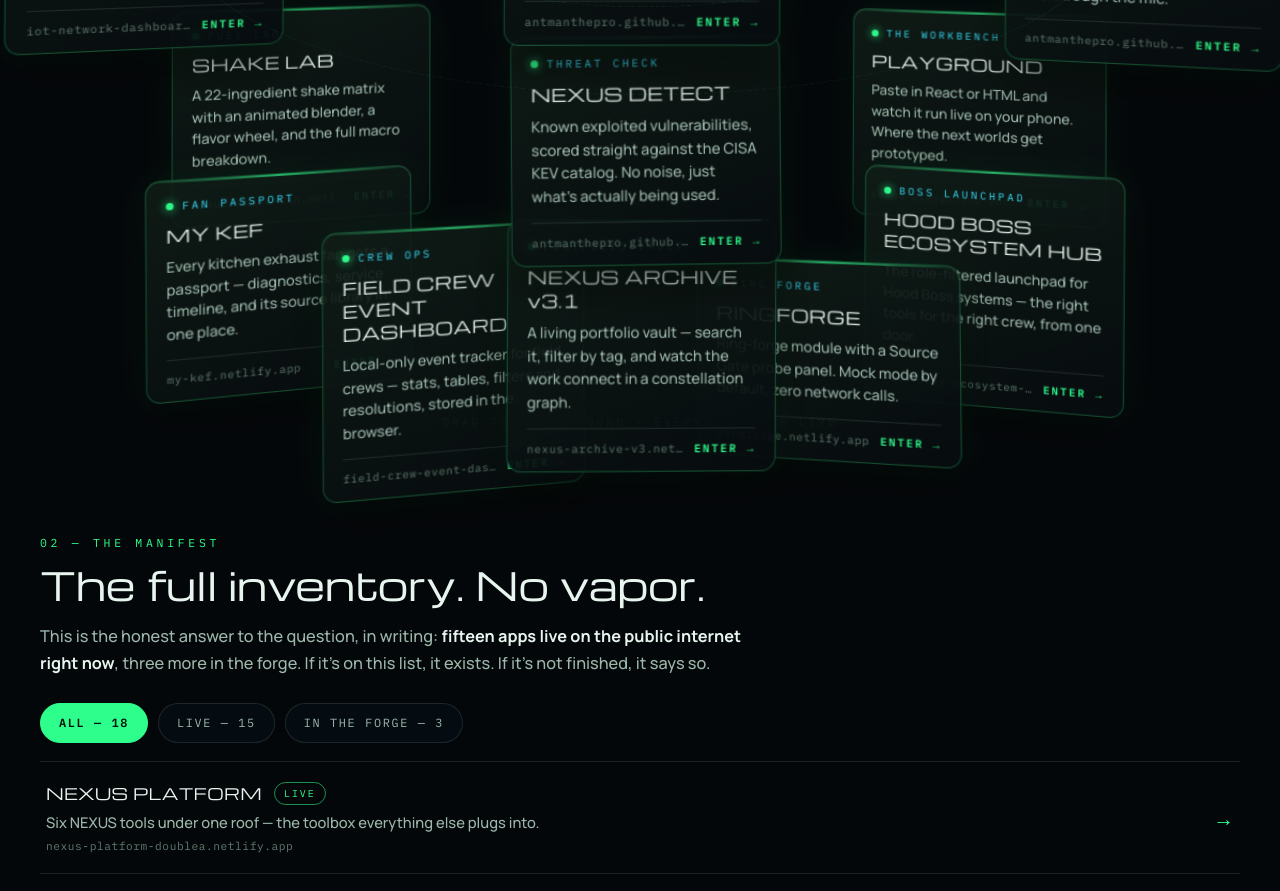
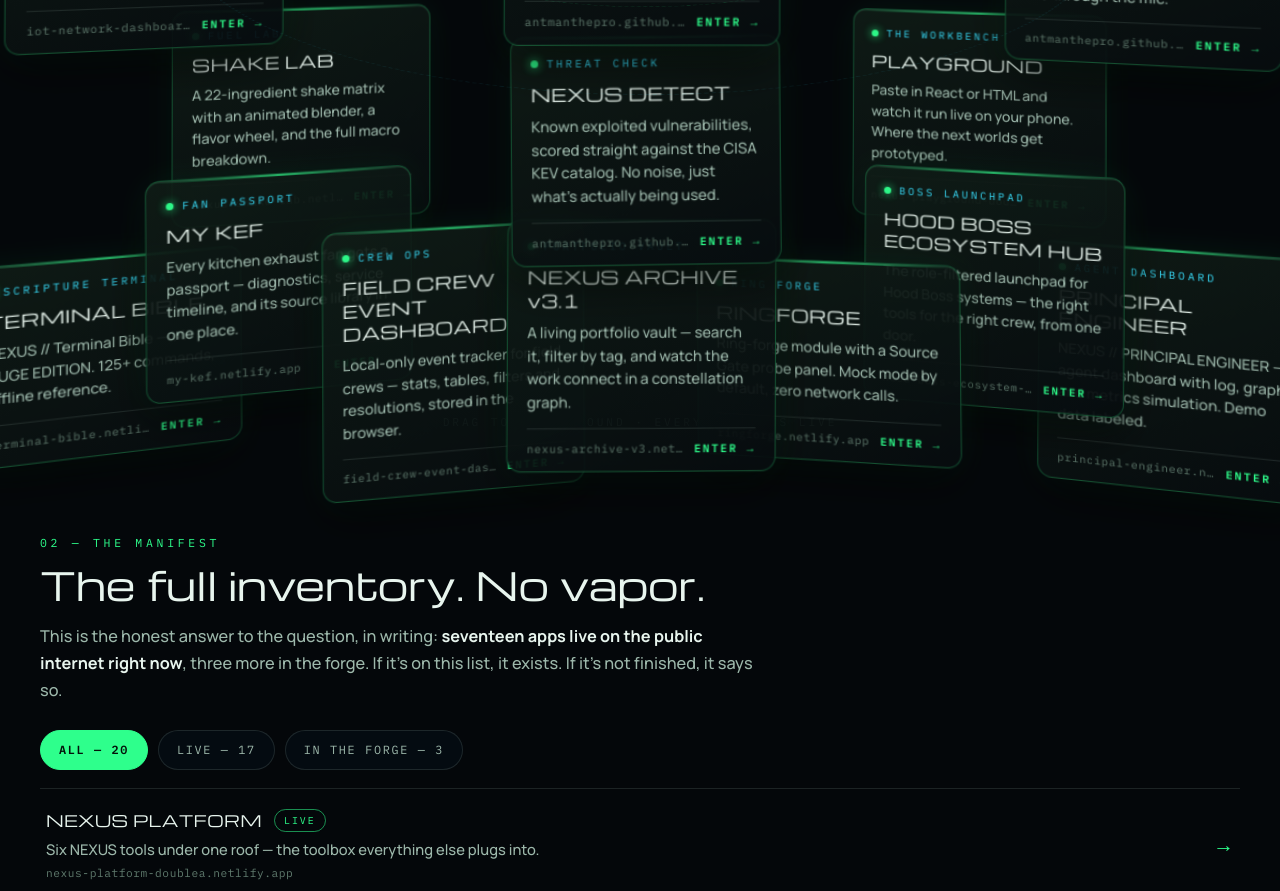
Before and after one commit to AntManThePro/nexus-world-hub, a plain HTML site: page index.html in a window 1280 px wide. Shown: the part 1711-2602 px from the top of the page. Drawn offline with nearby package versions, Linux system fonts and the light colour scheme.

Commit message:
NEXUS World Hub — 17 live builds (add Terminal Bible + Principal Engineer tiles)

```diff
--- a/index.html
+++ b/index.html
@@ -4,7 +4,7 @@
     <meta charset="utf-8" />
     <meta name="viewport" content="width=device-width, initial-scale=1, viewport-fit=cover" />
     <meta name="color-scheme" content="dark" />
-    <meta name="description" content="mynexus.world — the front door to the NEXUS universe. Fifteen live builds floating in one place: Eye, BLE Radar, Duct As-Built, Fret Trace, My KEF, NEXUS Archive, Hood Boss Ecosystem Hub, and more." />
+    <meta name="description" content="mynexus.world — the front door to the NEXUS universe. Seventeen live builds floating in one place: Eye, BLE Radar, Duct As-Built, Fret Trace, My KEF, NEXUS Archive, Hood Boss Ecosystem Hub, and more." />
     <link rel="icon" href="data:," />
     <title>NEXUS World Hub</title>
     <link rel="preconnect" href="https://fonts.googleapis.com" />
@@ -345,11 +345,11 @@
         <p class="tagline">Every world. One door.</p>
         <p class="lede">
           &ldquo;Do I really even have any apps yet?&rdquo; &mdash; <strong>Yeah, Ant. You do.</strong>
-          Fifteen live builds are floating below, every one of them real, every one of them yours.
+          Seventeen live builds are floating below, every one of them real, every one of them yours.
           Built at night, between shifts, from a phone. <span class="g">It looks like magic because nobody else is doing it. It&rsquo;s just real.</span>
         </p>
         <div class="chips">
-          <span class="chip"><b>15</b>&nbsp; LIVE BUILDS</span>
+          <span class="chip"><b>17</b>&nbsp; LIVE BUILDS</span>
           <span class="chip cy"><b>3</b>&nbsp; IN THE FORGE</span>
           <span class="chip gd"><b>1</b>&nbsp; STOREFRONT &mdash; WARMING UP</span>
         </div>
@@ -513,6 +513,24 @@
               </div></div>
             </a>
 
+            <a class="panel" style="--x:-520px;--y:470px;--z:20px;--ry:13deg;--d:-2.7s;--dur:7.5s" href="https://terminal-bible.netlify.app/" target="_blank" rel="noopener" aria-label="Open Terminal Bible in a new tab">
+              <div class="float"><div class="card">
+                <div class="tag"><span class="dot"></span>SCRIPTURE TERMINAL</div>
+                <h3>TERMINAL BIBLE</h3>
+                <p>NEXUS // Terminal Bible — v4 HUGE EDITION. 125+ commands, offline reference.</p>
+                <div class="foot"><span class="host">terminal-bible.netlify.app</span><span class="go">ENTER &rarr;</span></div>
+              </div></div>
+            </a>
+
+            <a class="panel" style="--x:520px;--y:470px;--z:35px;--ry:-13deg;--d:-4.9s;--dur:6.5s" href="https://principal-engineer.netlify.app/" target="_blank" rel="noopener" aria-label="Open Principal Engineer in a new tab">
+              <div class="float"><div class="card">
+                <div class="tag"><span class="dot"></span>AGENT DASHBOARD</div>
+                <h3>PRINCIPAL ENGINEER</h3>
+                <p>NEXUS // PRINCIPAL ENGINEER — agent dashboard with log, graph, and metrics simulation. Demo data labeled.</p>
+                <div class="foot"><span class="host">principal-engineer.netlify.app</span><span class="go">ENTER &rarr;</span></div>
+              </div></div>
+            </a>
+
           </div>
         </div>
         <p class="stage-hint">Drag to look around &middot; Every panel is live</p>
@@ -523,12 +541,12 @@
         <div class="sec-head">
           <p class="sec-tag">02 &mdash; The Manifest</p>
           <h2>The full inventory. No vapor.</h2>
-          <p class="sec-sub">This is the honest answer to the question, in writing: <strong>fifteen apps live on the public internet right now</strong>, three more in the forge. If it&rsquo;s on this list, it exists. If it&rsquo;s not finished, it says so.</p>
+          <p class="sec-sub">This is the honest answer to the question, in writing: <strong>seventeen apps live on the public internet right now</strong>, three more in the forge. If it&rsquo;s on this list, it exists. If it&rsquo;s not finished, it says so.</p>
         </div>
 
         <div class="filters" role="group" aria-label="Filter the manifest">
-          <button class="fbtn" type="button" data-filter="all" aria-pressed="true">ALL &mdash; 18</button>
-          <button class="fbtn" type="button" data-filter="live" aria-pressed="false">LIVE &mdash; 15</button>
+          <button class="fbtn" type="button" data-filter="all" aria-pressed="true">ALL &mdash; 20</button>
+          <button class="fbtn" type="button" data-filter="live" aria-pressed="false">LIVE &mdash; 17</button>
           <button class="fbtn" type="button" data-filter="forge" aria-pressed="false">IN THE FORGE &mdash; 3</button>
         </div>
 
@@ -621,6 +639,18 @@
             <span class="mname">RINGFORGE <span class="status">Live</span></span>
             <span class="mdesc">RINGFORGE // NEXUS v3 &mdash; DoubleA x Ring Bot. Ring-forge module with a Source Gate probe panel; default mode is mock with zero network calls.</span>
             <span class="mhost">ringforge.netlify.app</span>
+            <span class="marrow" aria-hidden="true">&rarr;</span>
+          </a>
+          <a class="mrow" data-status="live" href="https://terminal-bible.netlify.app/" target="_blank" rel="noopener">
+            <span class="mname">Terminal Bible <span class="status">Live</span></span>
+            <span class="mdesc">Terminal-style Bible reference, v4 HUGE EDITION — 125+ commands, offline, MIT licensed.</span>
+            <span class="mhost">terminal-bible.netlify.app</span>
+            <span class="marrow" aria-hidden="true">&rarr;</span>
+          </a>
+          <a class="mrow" data-status="live" href="https://principal-engineer.netlify.app/" target="_blank" rel="noopener">
+            <span class="mname">Principal Engineer <span class="status">Live</span></span>
+            <span class="mdesc">Principal Engineer agent dashboard — agent log, graph, and metrics simulation, demo data labeled.</span>
+            <span class="mhost">principal-engineer.netlify.app</span>
             <span class="marrow" aria-hidden="true">&rarr;</span>
           </a>
           <div class="mrow" data-status="forge">
```
